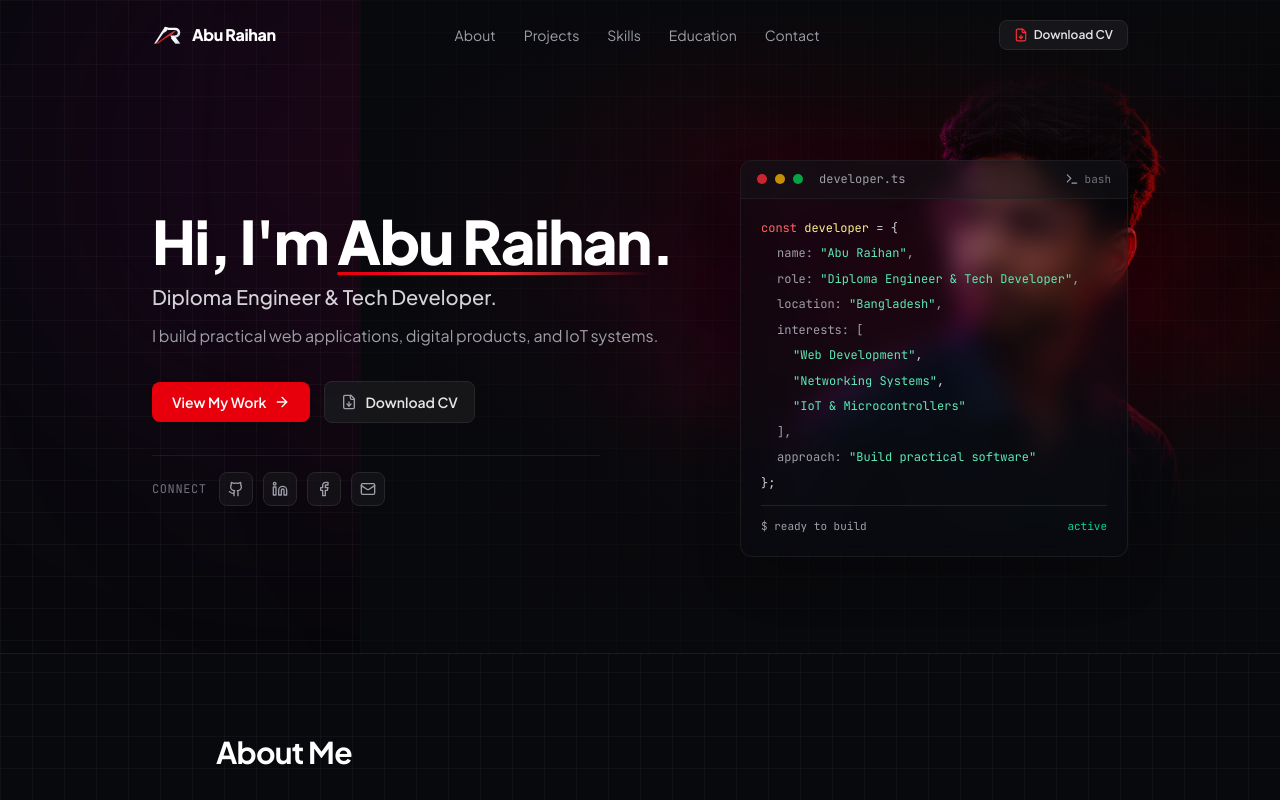
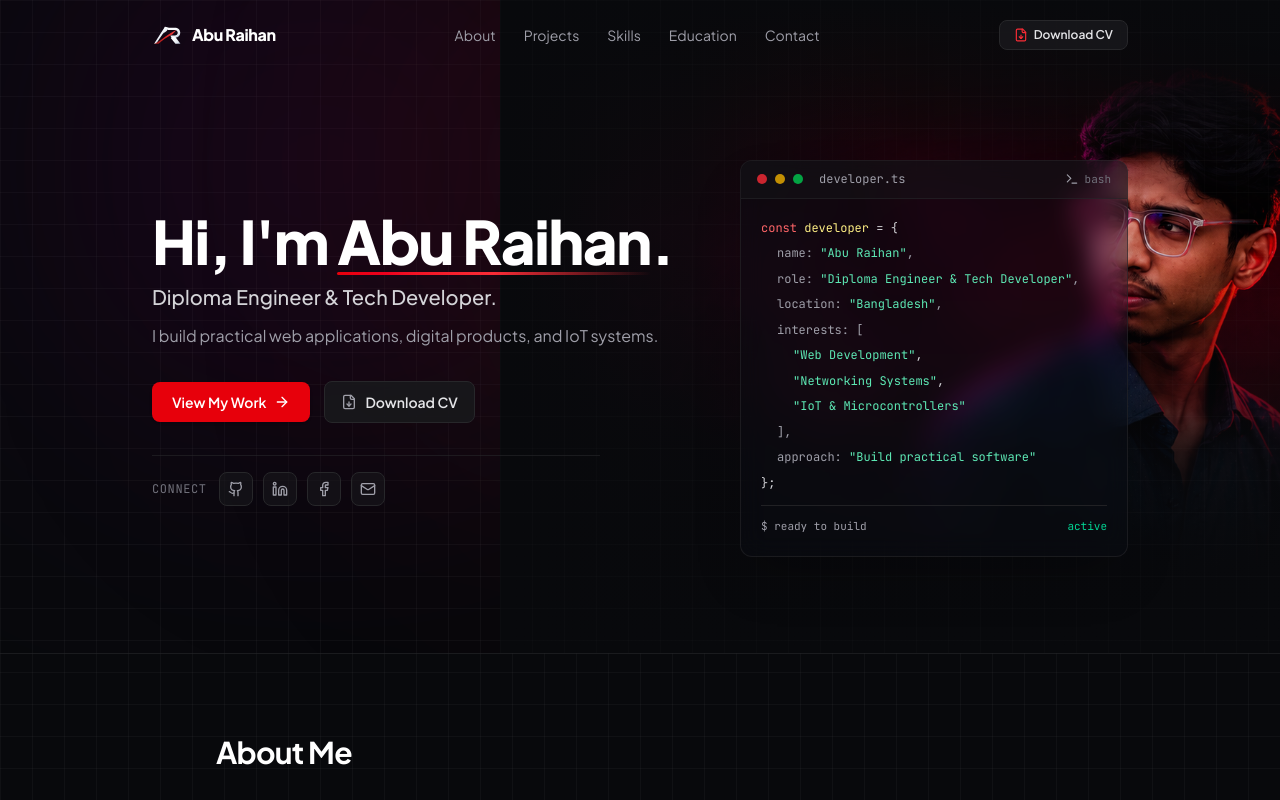
Before and after one commit to raihanns143/raihan-portfolio, a React (Vite) app: page / in a window 1280 px wide. Shown: the top 800 px of the page. Built offline with nearby package versions, Linux system fonts and the light colour scheme.

Commit message:
style(Hero): adjust portrait position and opacity
Shift the portrait image further right on larger screens to improve visibility and increase opacity for better clarity.

```diff
--- a/src/components/Hero.tsx
+++ b/src/components/Hero.tsx
@@ -28,15 +28,15 @@ export const Hero: React.FC<HeroProps> = ({ onOpenCvPreview }) => {
         <div className="absolute top-1/3 right-1/4 translate-x-1/4 -translate-y-1/2 w-[550px] h-[450px] bg-red-950/35 blur-[150px] rounded-full pointer-events-none" />
         <div className="absolute top-1/4 left-1/2 -translate-x-1/2 -translate-y-1/2 w-[700px] h-[450px] bg-red-950/25 blur-[140px] rounded-full pointer-events-none" />
 
-        {/* Portrait Image Container - Mobile strictly preserved, desktop placed in marked right area */}
-        <div className="absolute top-0 right-[-100px] sm:right-[-40px] md:right-[-180px] lg:right-[-260px] xl:right-[-300px] 2xl:right-[-320px] w-[560px] sm:w-[700px] md:w-[950px] lg:w-[1100px] xl:w-[1220px] max-w-none h-full flex justify-end items-start pt-2 sm:pt-6">
+        {/* Portrait Image Container - Mobile & Tablet strictly preserved, desktop shifted right to fully reveal face */}
+        <div className="absolute top-0 right-[-100px] sm:right-[-40px] md:right-[-180px] lg:right-[-390px] xl:right-[-440px] 2xl:right-[-480px] w-[560px] sm:w-[700px] md:w-[950px] lg:w-[1100px] xl:w-[1220px] max-w-none h-full flex justify-end items-start pt-2 sm:pt-6">
           <img
             src={portraitImg}
             alt=""
-            className="w-[540px] sm:w-[680px] md:w-[920px] lg:w-[1080px] xl:w-[1200px] max-w-none h-auto object-contain object-top opacity-60 md:opacity-75 lg:opacity-80 transition-opacity duration-500"
+            className="w-[540px] sm:w-[680px] md:w-[920px] lg:w-[1080px] xl:w-[1200px] max-w-none h-auto object-contain object-top opacity-60 md:opacity-75 lg:opacity-85 xl:opacity-90 transition-opacity duration-500"
             style={{
-              maskImage: 'radial-gradient(ellipse 65% 55% at 47% 42%, black 25%, transparent 72%)',
-              WebkitMaskImage: 'radial-gradient(ellipse 65% 55% at 47% 42%, black 25%, transparent 72%)',
+              maskImage: 'radial-gradient(ellipse 65% 55% at 47% 42%, black 28%, transparent 74%)',
+              WebkitMaskImage: 'radial-gradient(ellipse 65% 55% at 47% 42%, black 28%, transparent 74%)',
             }}
             onError={(e) => {
               const target = e.currentTarget;
```
